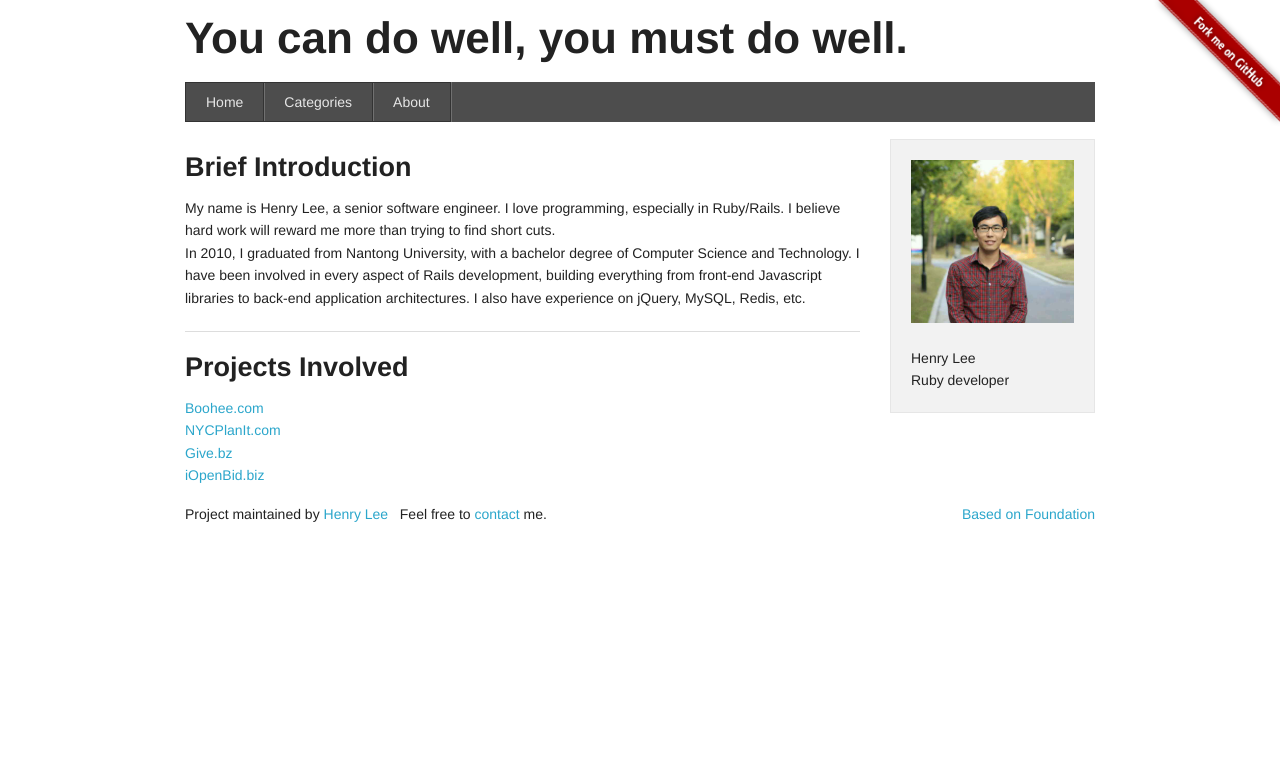
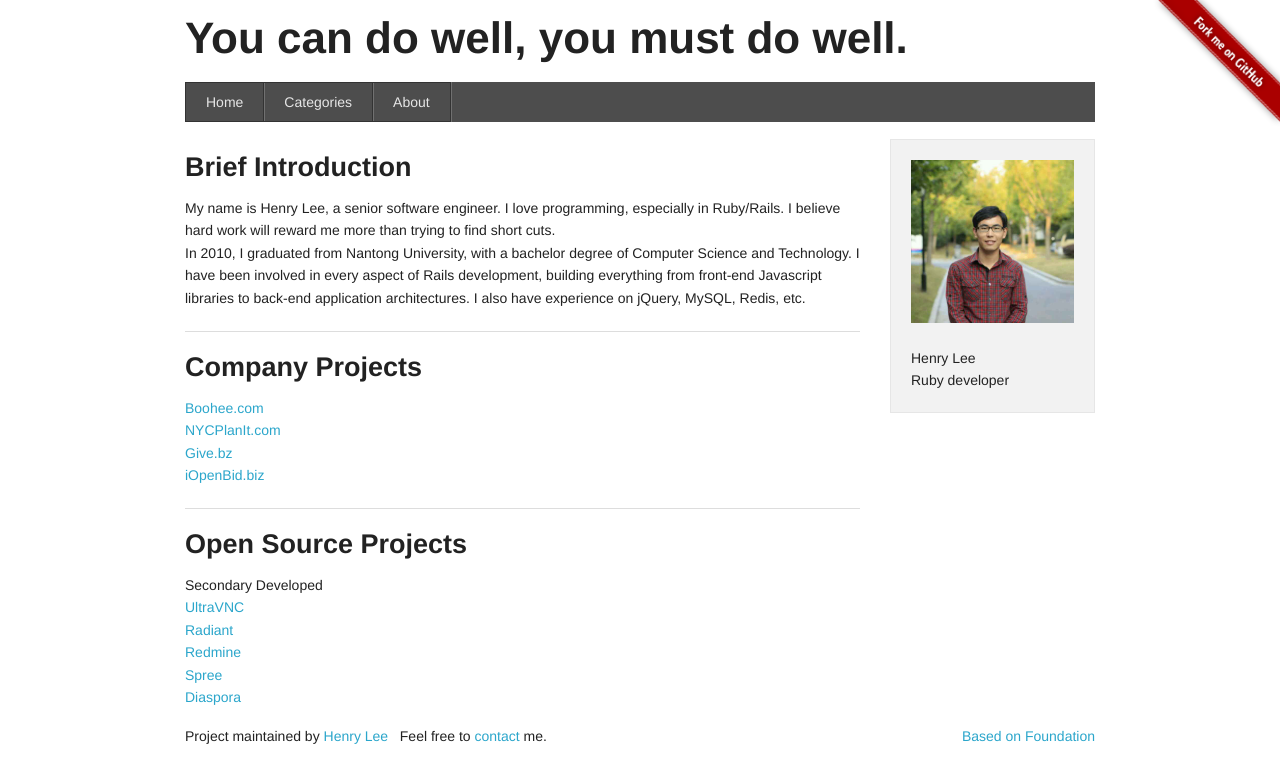
Before and after one commit to manageyp/manageyp.github.com, a Jekyll site: the page built from about.html, in a window 1280 px wide. Shown: the top 783 px of the page. Built offline with Jekyll 4.4.1, drawn with Linux system fonts in a browser that asks for light colours; nearby versions of some CDN libraries.

Commit message:
[Change] about me add secondary developed projects

```diff
--- a/about.html
+++ b/about.html
@@ -14,7 +14,7 @@ permalink: /about/
 </div>
 <hr />
 <div>
-  <h3>Projects Involved</h3>
+  <h3>Company Projects</h3>
   <p>
     <a href="http://www.boohee.com/" target="_blank" alt="boohee web site"> Boohee.com </a></br>
     <a href="http://nycplanit.com/" target="_blank" alt="New York City trip planning"> NYCPlanIt.com </a></br>
@@ -22,3 +22,14 @@ permalink: /about/
     <a href="http://iopenbid.biz/" target="_blank" alt="iopenbid site"> iOpenBid.biz </a></br>
   </p>
 </div>
+<hr />
+<div>
+  <h3>Open Source Projects</h3>
+  <p><span>Secondary Developed</span></br>
+    <a href="http://www.uvnc.com/products.html" target="_blank" alt="UltraVNC MFC"> UltraVNC </a></br>
+    <a href="http://radiantcms.org/" target="_blank" alt="rails content management system"> Radiant </a></br>
+    <a href="http://www.redmine.org/" target="_blank" alt="a flexible project management web application"> Redmine </a></br>
+    <a href="http://spreecommerce.com/" target="_blank" alt="open source e-commerce solution"> Spree </a></br>
+    <a href="http://diaspora.github.io/diaspora/" target="_blank" alt="Distributed and contextual social networking"> Diaspora </a></br>
+  </p>
+</div>
```
